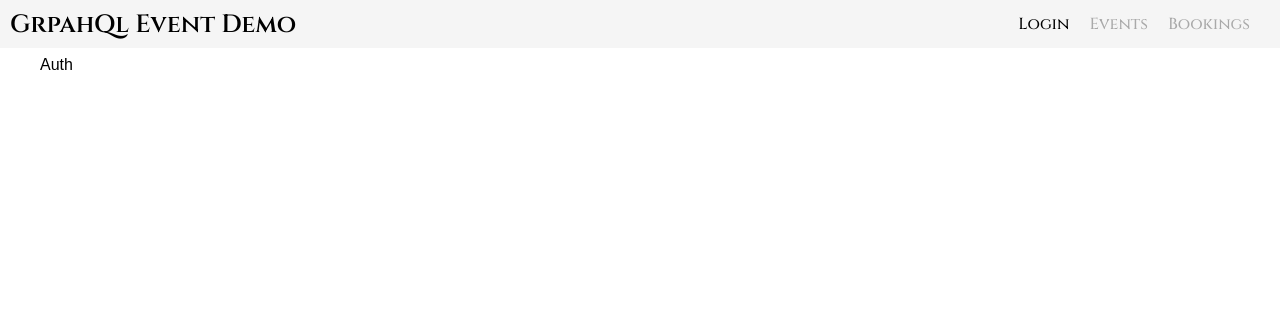
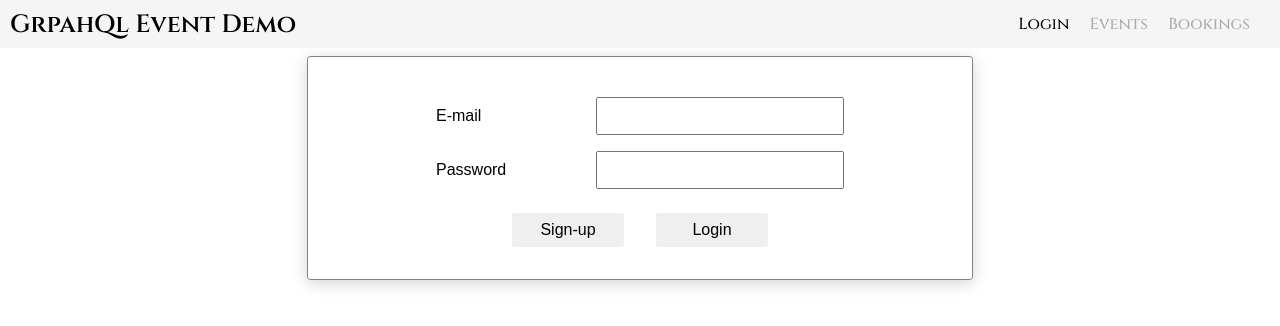
Before and after one commit to JanardanPethani/graphQL-Demo, a React (Create React App) app in the folder frontend/: page /auth in a window 1280 px wide. Shown: the top 326 px of the page. Built offline with nearby package versions, Linux system fonts and the light colour scheme.

Commit message:
WIP: Appolo client

```diff
--- a/frontend/package.json
+++ b/frontend/package.json
@@ -3,9 +3,12 @@
   "version": "0.1.0",
   "private": true,
   "dependencies": {
+    "@apollo/client": "^3.5.9",
     "@testing-library/jest-dom": "^5.16.2",
     "@testing-library/react": "^12.1.3",
     "@testing-library/user-event": "^13.5.0",
+    "apollo-boost": "^0.4.9",
+    "graphql": "^15.8.0",
     "react": "^17.0.2",
     "react-dom": "^17.0.2",
     "react-router-dom": "^6.2.1",
--- a/frontend/src/index.js
+++ b/frontend/src/index.js
@@ -1,10 +1,18 @@
 import React from "react";
 import ReactDOM from "react-dom";
 import App from "./App";
+import { ApolloClient, ApolloProvider, InMemoryCache } from "@apollo/client";
+
+const client = new ApolloClient({
+  uri: "http://localhost:8001/graphql",
+  cache: new InMemoryCache(),
+});
 
 ReactDOM.render(
-  <React.StrictMode>
-    <App />
-  </React.StrictMode>,
+  <ApolloProvider client={client}>
+    <React.StrictMode>
+      <App />
+    </React.StrictMode>
+  </ApolloProvider>,
   document.getElementById("root")
 );
--- a/frontend/src/pages/Auth.js
+++ b/frontend/src/pages/Auth.js
@@ -1,7 +1,52 @@
-import React from "react";
+import React, { useRef } from "react";
+import { gql, useMutation } from "@apollo/client";
+
+import classes from "./Auth.module.scss";
+
+// Define mutation
+const CREATE_USER = gql`
+  mutation CreateUser($email: String!, $password: String!) {
+    createUser(userInput: { email: $email, password: $password }) {
+      _id
+      email
+    }
+  }
+`;
 
 function Auth() {
-  return <div>Auth</div>;
+  const email = useRef(null);
+  const password = useRef(null);
+  const [createUser, { data, loading, error }] = useMutation(CREATE_USER);
+
+  const submitHandler = (e) => {
+    e.preventDefault();
+    createUser({
+      variables: {
+        email: email.current.value,
+        password: password.current.value,
+      },
+    });
+  };
+
+  if (loading) return "Submitting...";
+  if (error) return `Submission error! ${error.message}`;
+
+  return (
+    <form className={classes.Form} onSubmit={submitHandler}>
+      <div className={classes.FormControl}>
+        <label htmlFor="email">E-mail</label>
+        <input type="email" id="email" ref={email} />
+      </div>
+      <div className={classes.FormControl}>
+        <label htmlFor="password">Password</label>
+        <input type="password" id="password" ref={password} />
+      </div>
+      <div className={classes.FormActions}>
+        <button type="button">Sign-up</button>
+        <button type="submit">Login</button>
+      </div>
+    </form>
+  );
 }
 
 export default Auth;
--- /dev/null
+++ b/frontend/src/pages/Auth.module.scss
@@ -0,0 +1,50 @@
+.Form {
+  width: 50%;
+  padding: 2rem;
+  margin: auto;
+  display: flex;
+  justify-content: center;
+  align-items: center;
+  flex-direction: column;
+  border: 1px solid gray;
+  border-radius: 0.2rem;
+  box-shadow: 0px 0.2rem 1rem lightgray;
+}
+
+.FormControl {
+  display: flex;
+  justify-content: center;
+  align-items: center;
+  margin: 0.5rem;
+  width: 100%;
+
+  label {
+    flex-basis: 30%;
+    max-width: 10rem;
+  }
+  input {
+    flex-basis: 70%;
+    height: 2rem;
+    max-width: 15rem;
+  }
+}
+
+.FormActions {
+  display: flex;
+  justify-content: center;
+  align-items: center;
+  margin-top: 1rem;
+  gap: 2rem;
+  width: 100%;
+  button {
+    width: 7rem;
+    padding: 0.5rem 1rem;
+    border-radius: 0.2rem;
+    border: none;
+    font: inherit;
+  }
+  button:hover {
+    box-shadow: 0px 1px 3px rgba(128, 128, 128, 0.5);
+    cursor: pointer;
+  }
+}
```
Also changed, not shown: 2 other files (tests, documents, lock files or other folders).
